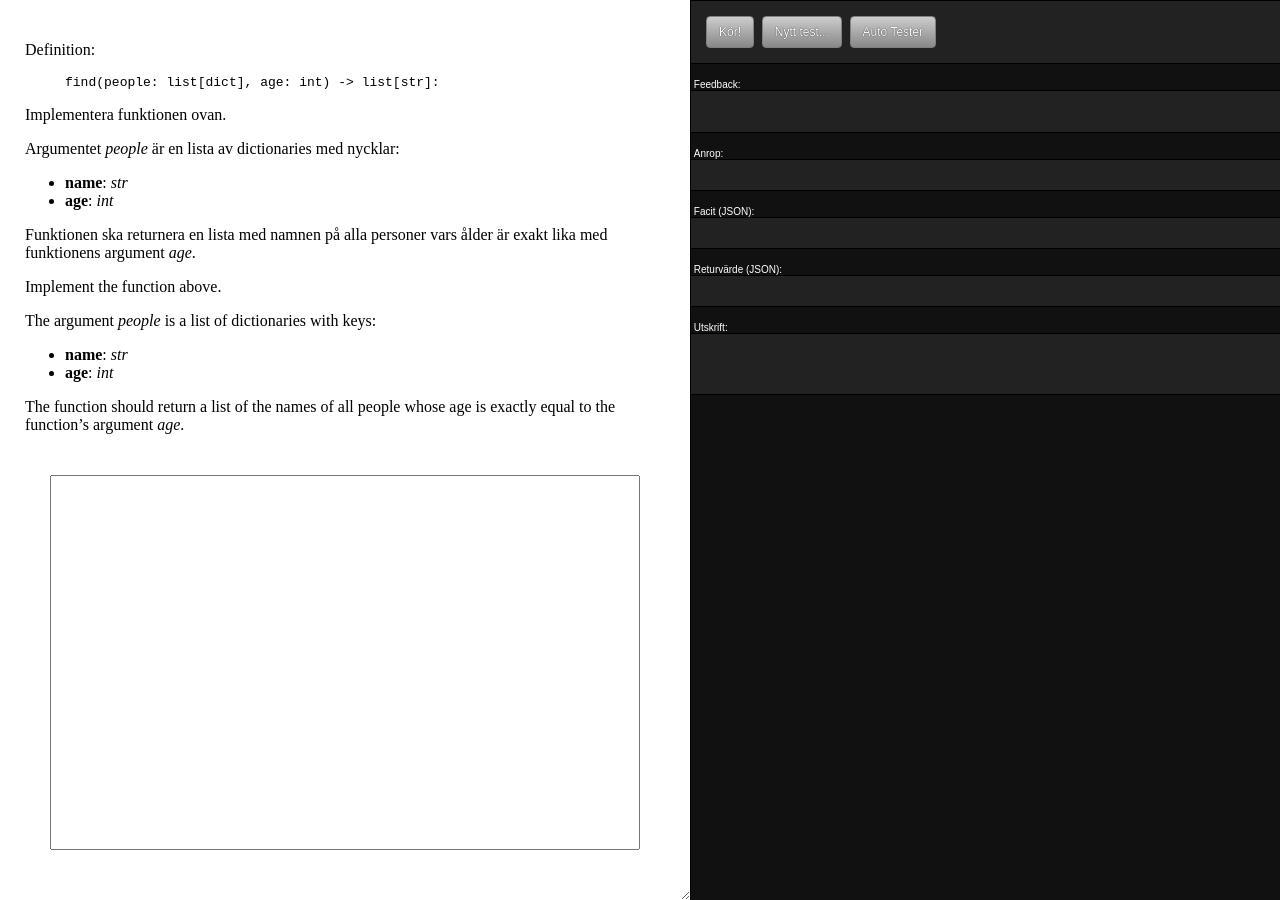
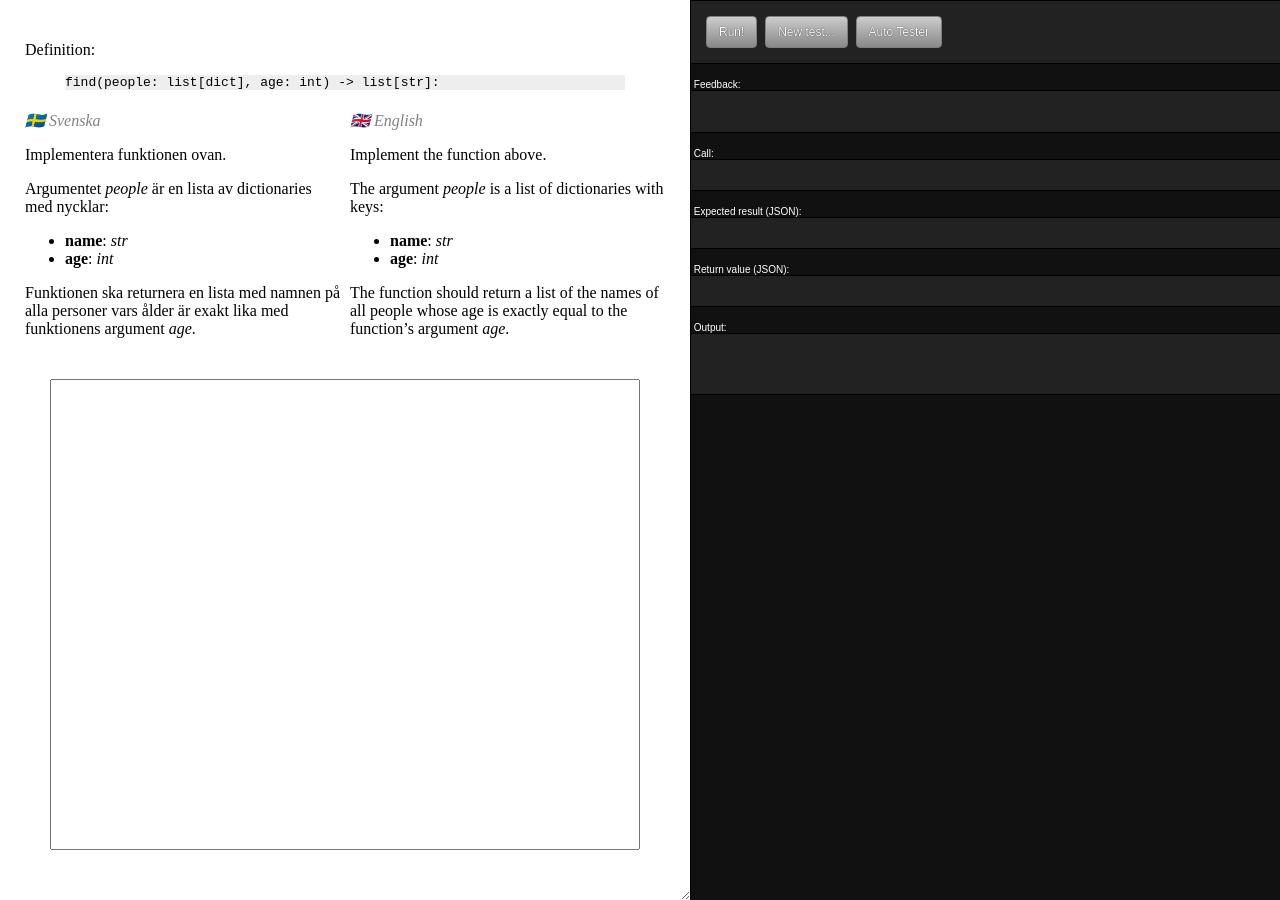
Before and after one commit to crilab/dva128_funcportal, a Jekyll site: the page built from _assignments/age_finder.md, in a window 1280 px wide. Built offline with Jekyll 4.4.1, drawn with Linux system fonts in a browser that asks for light colours.

Commit message:
translated to english

```diff
--- a/_layouts/assignment.html
+++ b/_layouts/assignment.html
@@ -10,6 +10,14 @@
                 margin: 0;
                 padding: 0;
                 height: 100%;
+            }
+
+            pre {
+                overflow: auto;
+            }
+
+            #content pre {
+                background-color: #EEEEEE;
             }
 
             #content {
@@ -25,10 +33,26 @@
                 resize: horizontal;
                 overflow: auto;
                 width: 50%;
-                min-width: 200px;
+                min-width: 300px;
             }
 
+            .swedish, .english {
+                width: calc(50% - 5px);
+                margin-top: 5px;
+            }
+
+            .swedish::before, .english::before {
+                font-style: italic;
+                color: grey;
+            }
+
+            .swedish { float: left; }
+            .english { float: right; }
+            .swedish::before { content: '🇸🇪 Svenska'; }
+            .english::before { content: '🇬🇧 English'; }
+
             #source {
+                min-height: 100px;
                 flex: 1;
                 resize: none;
                 margin: 25px;
@@ -43,6 +67,7 @@
                 flex: 1;
                 border-left: 1px solid black;
                 min-width: 300px;
+                overflow-y: auto;
             }
 
             #rightPanel > div,
@@ -457,19 +482,19 @@
             </div>
             <div id="rightPanel">
                 <div id="buttons">
-                    <button id="run" disabled onclick="window.assignment.runButtonClick()">Kör!</button>
-                    <button id="newTest" disabled onclick="window.assignment.newTestCase()">Nytt test...</button>
+                    <button id="run" disabled onclick="window.assignment.runButtonClick()">Run!</button>
+                    <button id="newTest" disabled onclick="window.assignment.newTestCase()">New test...</button>
                     <button id="autoTester" disabled onclick="window.assignment.autoTesterButtonClick()">Auto Tester</button>
                 </div>
                 &nbsp;Feedback:
                 <pre id="feedback">&nbsp;</pre>
-                &nbsp;Anrop:
+                &nbsp;Call:
                 <pre id="call"></pre>
-                &nbsp;Facit (JSON):
+                &nbsp;Expected result (JSON):
                 <pre id="solution"></pre>
-                &nbsp;Returvärde (JSON): <span id="gradeReturn"></span>
+                &nbsp;Return value (JSON): <span id="gradeReturn"></span>
                 <pre id="return"></pre>
-                &nbsp;Utskrift: <span id="gradeOutput"></span>
+                &nbsp;Output: <span id="gradeOutput"></span>
                 <pre id="output"></pre>
             </div>
         </div>
```
